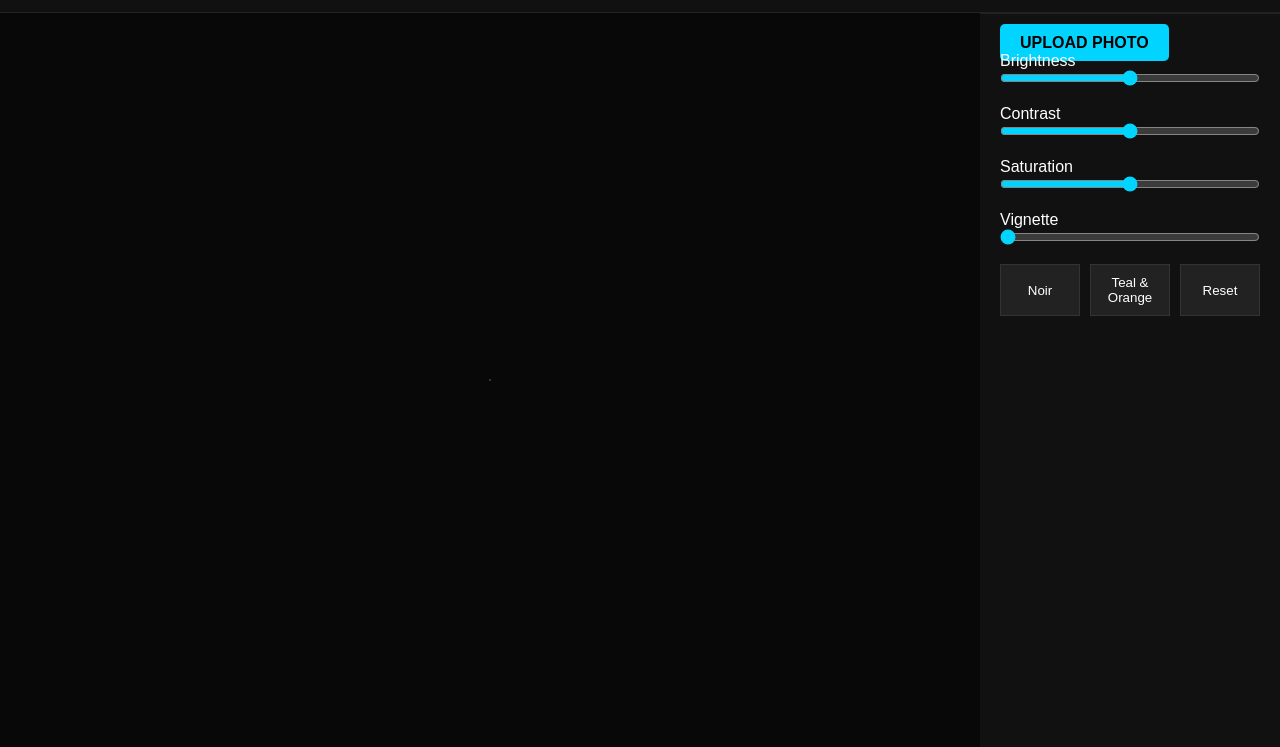
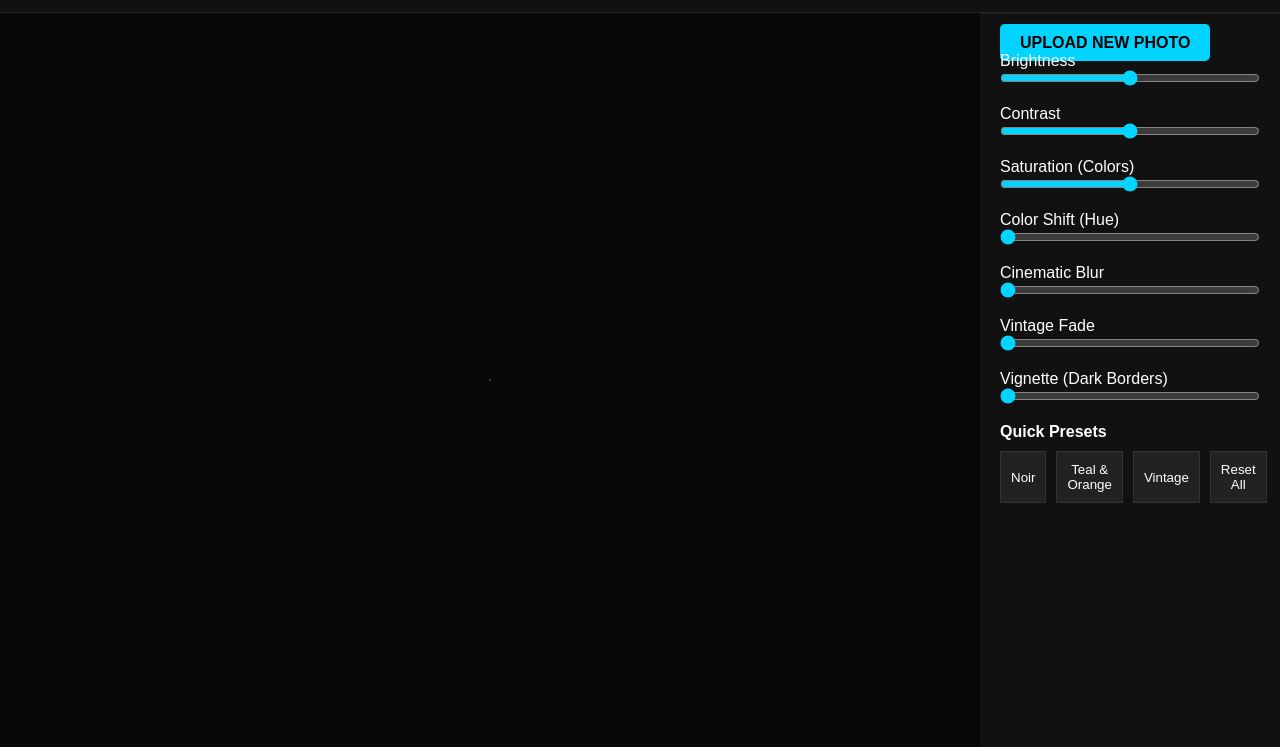
Before and after one commit to rohan-bro/Website-photo-editing, a plain HTML site: page index.html in a window 1280 px wide. Shown: the part 53-800 px from the top of the page. Drawn offline with Linux system fonts and the light colour scheme.

Commit message:
index.html

```diff
--- a/index.html
+++ b/index.html
@@ -3,28 +3,28 @@
 <head>
     <meta charset="UTF-8">
     <meta name="viewport" content="width=device-width, initial-scale=1.0">
-    <title>CINEMA EDIT | PRO</title>
+    <title>CINEMA EDIT PRO | Advanced Editor</title>
     <link rel="stylesheet" href="style.css">
 </head>
 <body>
     <nav class="navbar">
         <div class="logo">CINEMA<span>EDIT</span></div>
-        <button class="save-btn" id="downloadBtn">Save Photo</button>
+        <button class="save-btn" id="downloadBtn">Download Image</button>
     </nav>
 
     <main class="editor-container">
         <section class="preview-panel">
-            <div class="canvas-box" id="canvasBox">
-                <img id="main-image" src="" alt="Please upload a photo" style="display:none;">
+            <div class="canvas-box">
+                <img id="main-image" src="" alt="Please upload a photo to start editing" style="display:none;">
                 <div class="vignette-overlay" id="vignette"></div>
-                <div class="grain-overlay" id="grain"></div>
             </div>
         </section>
 
         <aside class="controls-panel">
             <input type="file" id="upload" accept="image/*" hidden>
-            <label for="upload" class="upload-label">UPLOAD PHOTO</label>
+            <label for="upload" class="upload-label">UPLOAD NEW PHOTO</label>
 
+            <div class="scroll-area">
                 <div class="control-group">
                     <label>Brightness</label>
                     <input type="range" id="brightness" min="0" max="200" value="100">
@@ -34,18 +34,35 @@
                     <input type="range" id="contrast" min="0" max="200" value="100">
                 </div>
                 <div class="control-group">
-                <label>Saturation</label>
+                    <label>Saturation (Colors)</label>
                     <input type="range" id="saturation" min="0" max="200" value="100">
                 </div>
                 <div class="control-group">
-                <label>Vignette</label>
+                    <label>Color Shift (Hue)</label>
+                    <input type="range" id="hue" min="0" max="360" value="0">
+                </div>
+                <div class="control-group">
+                    <label>Cinematic Blur</label>
+                    <input type="range" id="blur" min="0" max="10" value="0" step="0.1">
+                </div>
+                <div class="control-group">
+                    <label>Vintage Fade</label>
+                    <input type="range" id="sepia" min="0" max="100" value="0">
+                </div>
+                <div class="control-group">
+                    <label>Vignette (Dark Borders)</label>
                     <input type="range" id="vignetteRange" min="0" max="100" value="0">
                 </div>
 
+                <div class="presets">
+                    <h4>Quick Presets</h4>
                     <div class="preset-grid">
                         <button class="preset-btn" data-type="noir">Noir</button>
                         <button class="preset-btn" data-type="teal">Teal & Orange</button>
-                <button class="preset-btn" data-type="reset">Reset</button>
+                        <button class="preset-btn" data-type="vintage">Vintage</button>
+                        <button class="preset-btn" data-type="reset">Reset All</button>
+                    </div>
+                </div>
             </div>
         </aside>
     </main>
```
Lines whose indentation alone changed are shown as unchanged.
